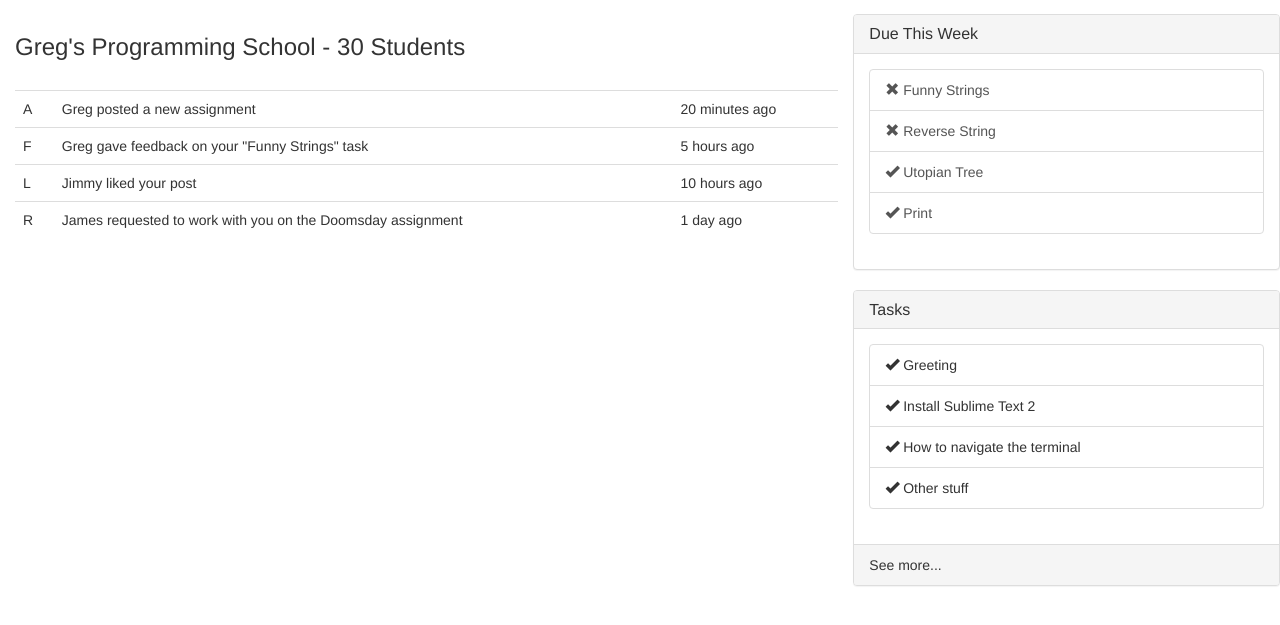
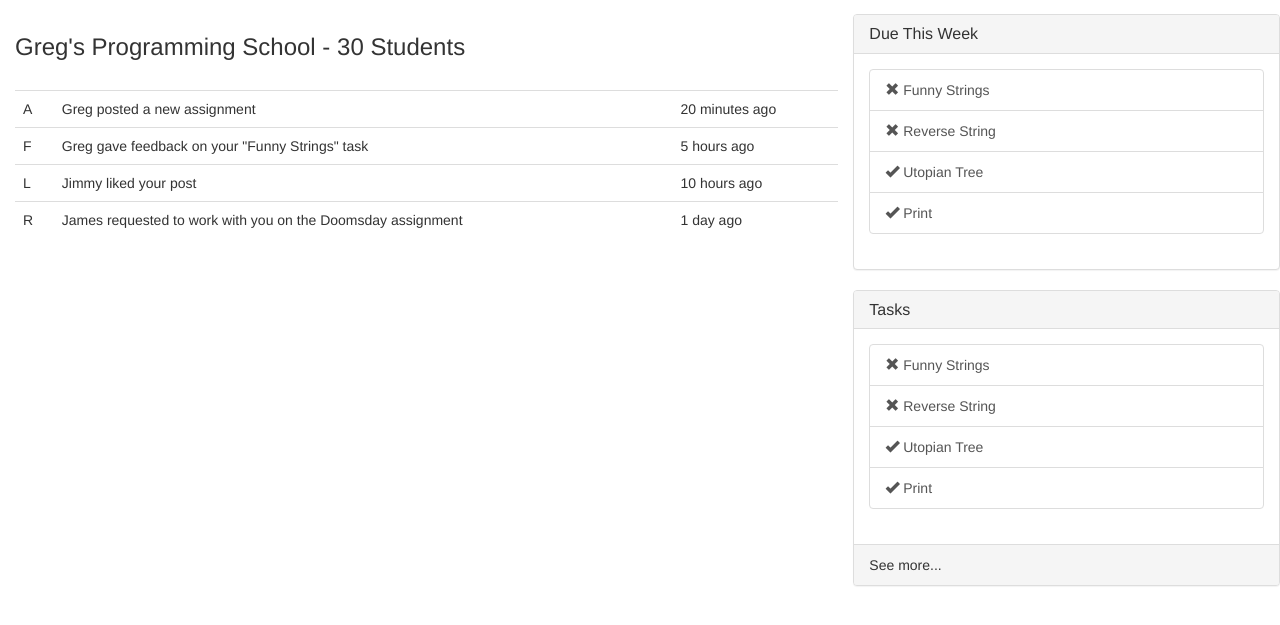
Before and after one commit to paked/steel, a website: page static/index.html in a window 1280 px wide. Shown: the part 57-682 px from the top of the page. Drawn offline with nearby package versions, Linux system fonts and the light colour scheme; some packages are replaced by stand-ins of ours.

Commit message:
Add all tasks model to interface

```diff
--- a/static/templates/feed.html
+++ b/static/templates/feed.html
@@ -40,10 +40,8 @@
 
                 <div class="panel-body">
                     <ul class="list-group">
-                        <li class="list-group-item"><i class="glyphicon glyphicon-ok"></i> Greeting</li>
-                        <li class="list-group-item"><i class="glyphicon glyphicon-ok"></i> Install Sublime Text 2</li>
-                        <li class="list-group-item"><i class="glyphicon glyphicon-ok"></i> How to navigate the terminal</li>
-                        <li class="list-group-item"><i class="glyphicon glyphicon-ok"></i> Other stuff</li>
+
+                        <a class="list-group-item" ng-repeat="task in dueTasks" ng-href="#/tasks/{{task.id}}"> <i ng-class="{'glyphicon-remove': !task.done, 'glyphicon-ok': task.done}" class="glyphicon"></i> {{ task.name }}</a>
                     </ul>
                 </div>
 
```
